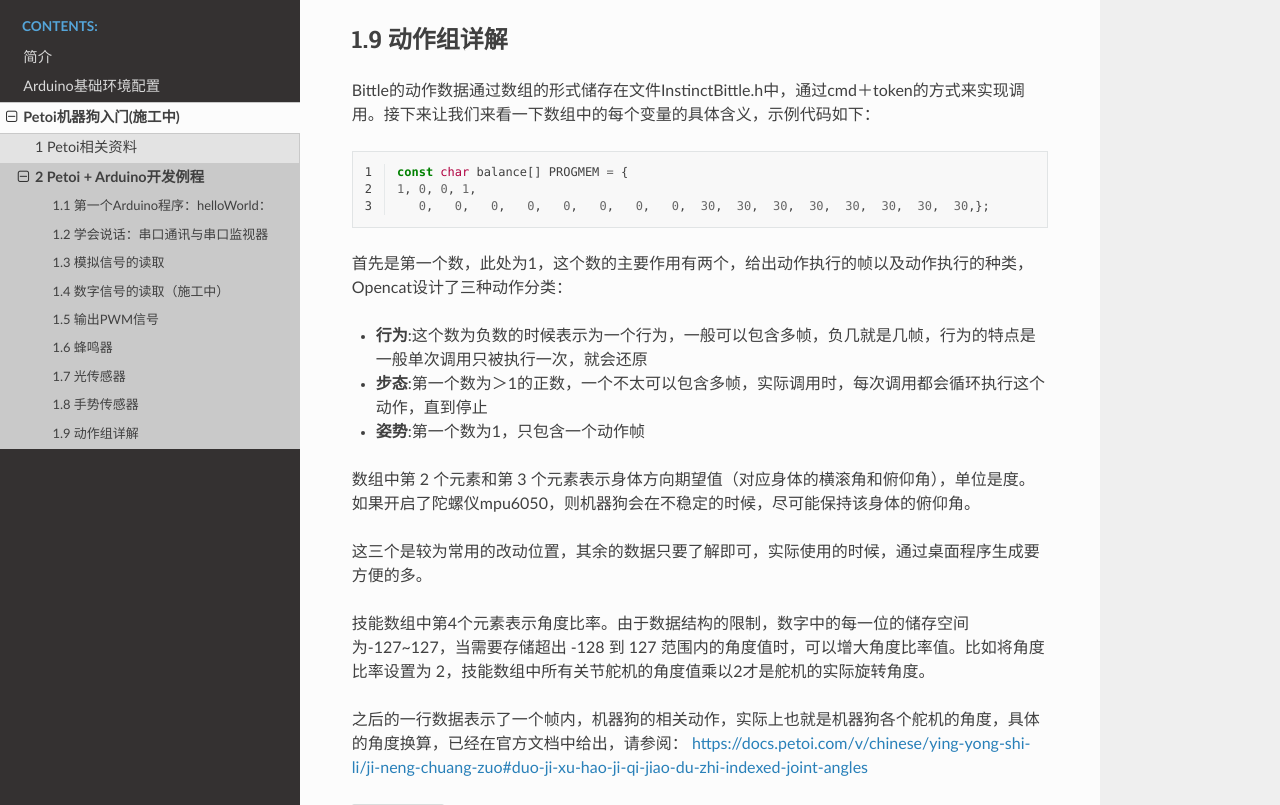
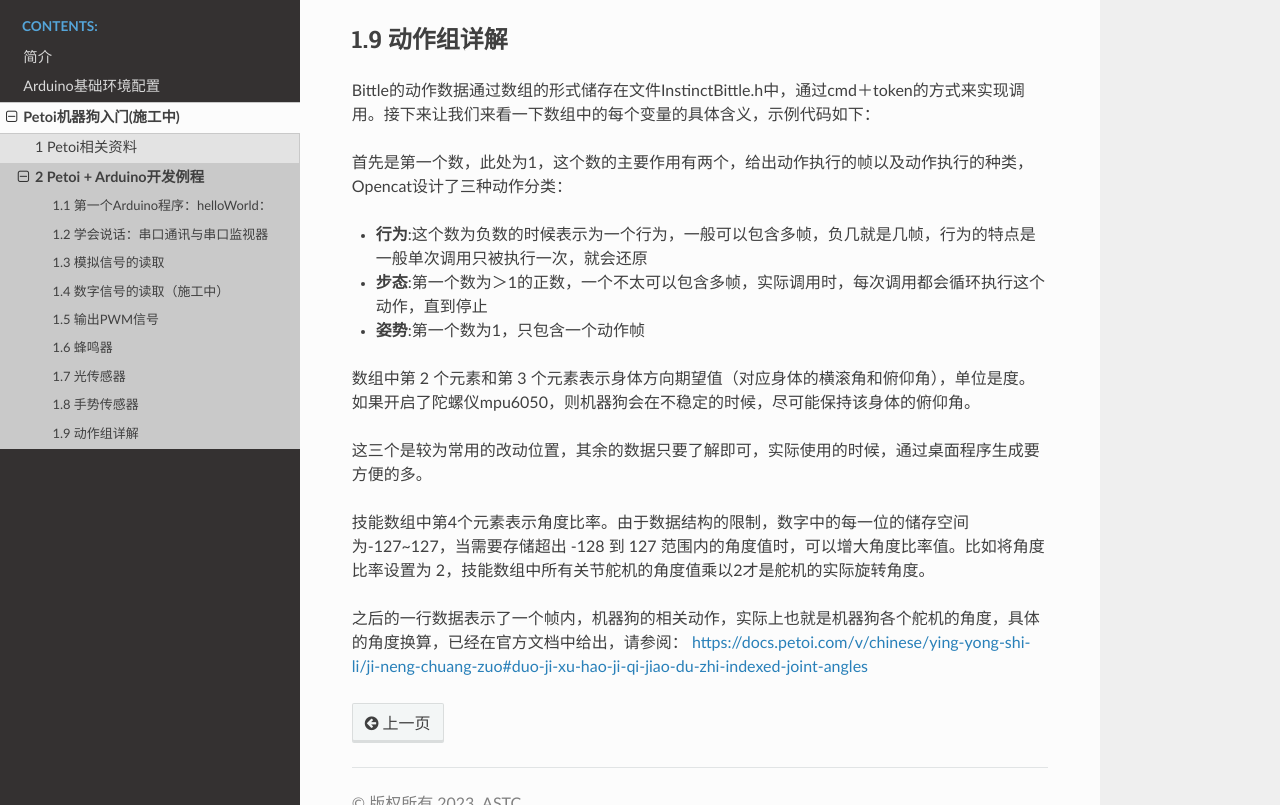
Before and after one commit to ROSSI-49/Petoi, a Sphinx documentation site: the page built from source/Petoi/demos/demos.rst, in a window 1280 px wide and 900 px high, scrolled down 4507 px, cut to the strip 95-900 px from the top of the window. Built offline with Sphinx 7.4.7 and the Read the Docs theme 2.0.0, drawn with Linux system fonts in a browser that asks for light colours.

Commit message:
Update demos.rst

```diff
--- a/source/Petoi/demos/demos.rst
+++ b/source/Petoi/demos/demos.rst
@@ -177,13 +177,6 @@ duration: 发声时长（单位：微秒，此参数为可选参数) – 无符
 
 Bittle的动作数据通过数组的形式储存在文件InstinctBittle.h中，通过cmd＋token的方式来实现调用。接下来让我们来看一下数组中的每个变量的具体含义，示例代码如下：
 
-.. code-block:: c
-   :linenos:
-
-   const char balance[] PROGMEM = {
-   1, 0, 0, 1,
-      0,   0,   0,   0,   0,   0,   0,   0,  30,  30,  30,  30,  30,  30,  30,  30,};
-
 首先是第一个数，此处为1，这个数的主要作用有两个，给出动作执行的帧以及动作执行的种类，Opencat设计了三种动作分类：
 
 + **行为**:这个数为负数的时候表示为一个行为，一般可以包含多帧，负几就是几帧，行为的特点是一般单次调用只被执行一次，就会还原
```
